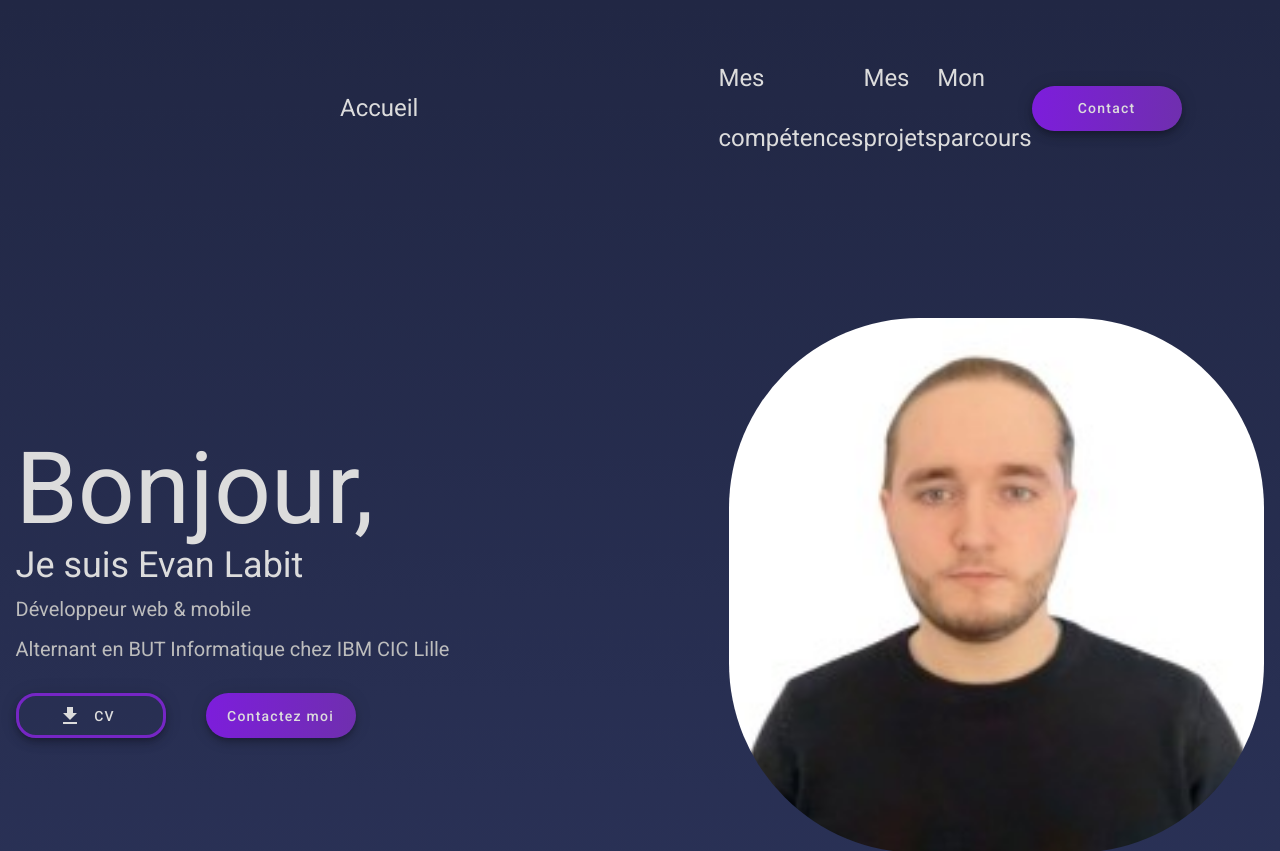
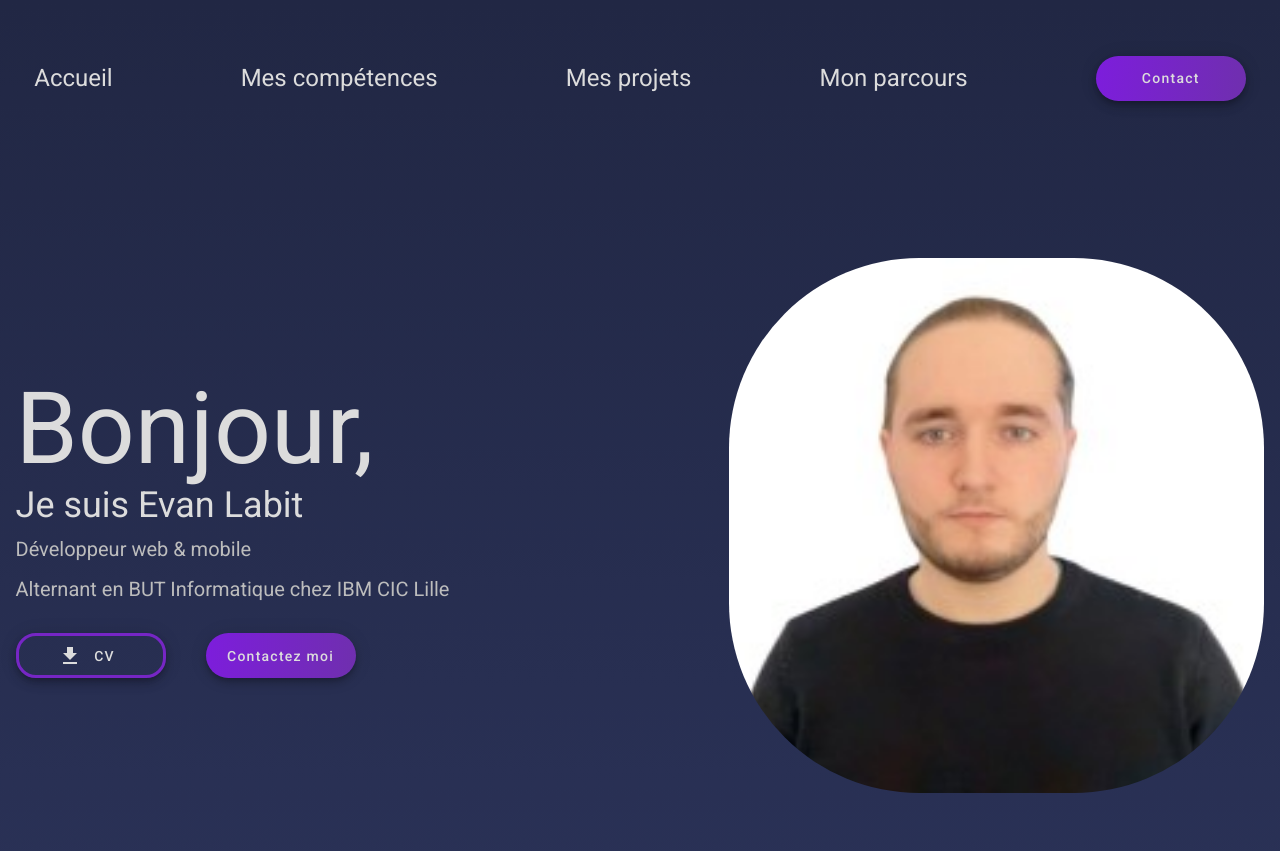
Before and after one commit to EvanL2021/portfolio, an Angular app: page / in a window 1280 px wide. Shown: the top 851 px of the page. Built offline with nearby package versions, Linux system fonts and the light colour scheme.

Commit message:
Fixed header's size

```diff
--- a/src/app/components/header/header.component.html
+++ b/src/app/components/header/header.component.html
@@ -1,7 +1,7 @@
 <header id="accueil">
     <nav>
         <ul class="titles">
-            <li><a class="link" href="#accueil" style="padding-right: 18.75rem;">Accueil</a></li>
+            <li><a class="link" href="#accueil">Accueil</a></li>
             <li><a class="link" href="#competences">Mes compétences</a></li>
             <li><a class="link" href="#projets">Mes projets</a></li>
             <li><a class="link" href="#parcours">Mon parcours</a></li>
--- a/src/app/components/header/header.component.scss
+++ b/src/app/components/header/header.component.scss
@@ -1,13 +1,17 @@
 header {
-    margin: 3rem 18.75rem 0rem 18.75rem;
-}
+    display: flex;
+    justify-content: center;
+    margin-top: 3rem;
 
     .titles {
         list-style-type: none;
         display: flex;
         flex-direction: row;
-    justify-content: space-between;
+        justify-content: center;
         align-items: center;
+        padding: 0;
+        margin: 0;
+        gap: 8rem;
     }
 
     .link {
@@ -19,3 +23,4 @@ header {
         font-size: 1.5rem;
         line-height: 3.75rem;
     }
+}
```
Lines whose indentation alone changed are shown as unchanged.
